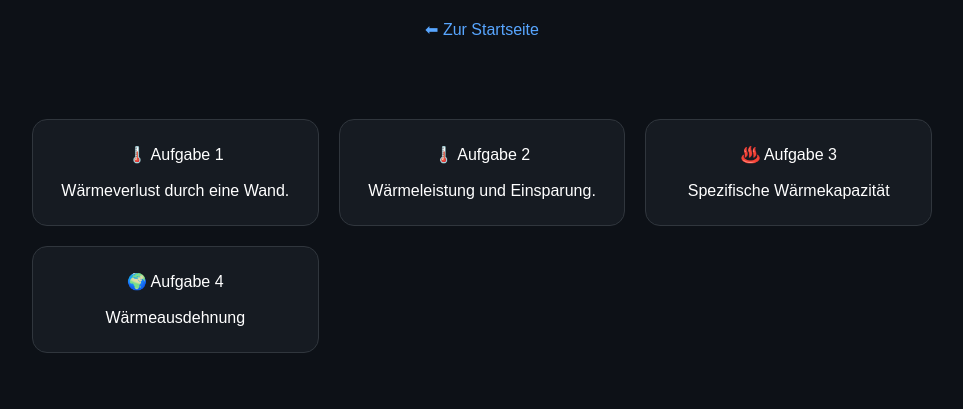
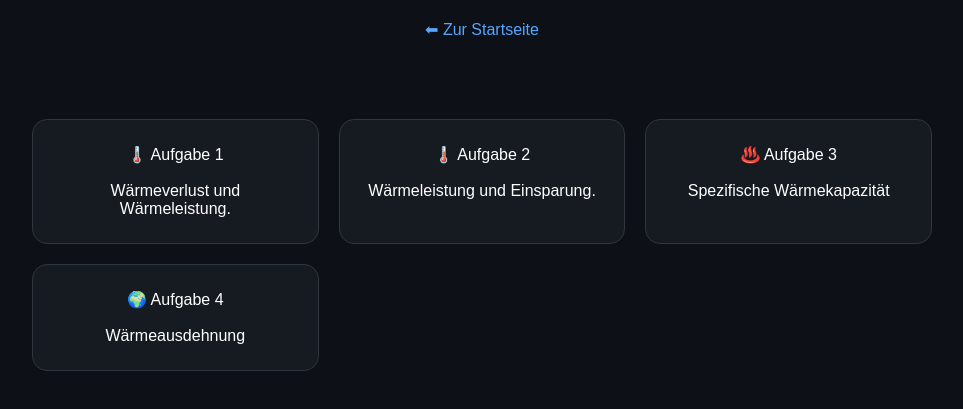
Before and after one commit to eddokipka/Physik, a plain HTML site: page waermeaufgaben.html in a window 1280 px wide. Shown: the part 99-508 px from the top of the page, without its empty margins (158-1121 px from the left). Drawn offline with Linux system fonts and the light colour scheme.

Commit message:
Update task description in waermeaufgaben.html

```diff
--- a/waermeaufgaben.html
+++ b/waermeaufgaben.html
@@ -61,7 +61,7 @@ h1{
 <a class="card" href="1_Waermeverlust_Wand.html">
     🌡️ Aufgabe 1
     <br><br>
-    Wärmeverlust durch eine Wand.
+    Wärmeverlust und Wärmeleistung.
 </a>
 
 <a class="card" href="2_Uebungsaufgabe_Waermeleistung.html">
```
